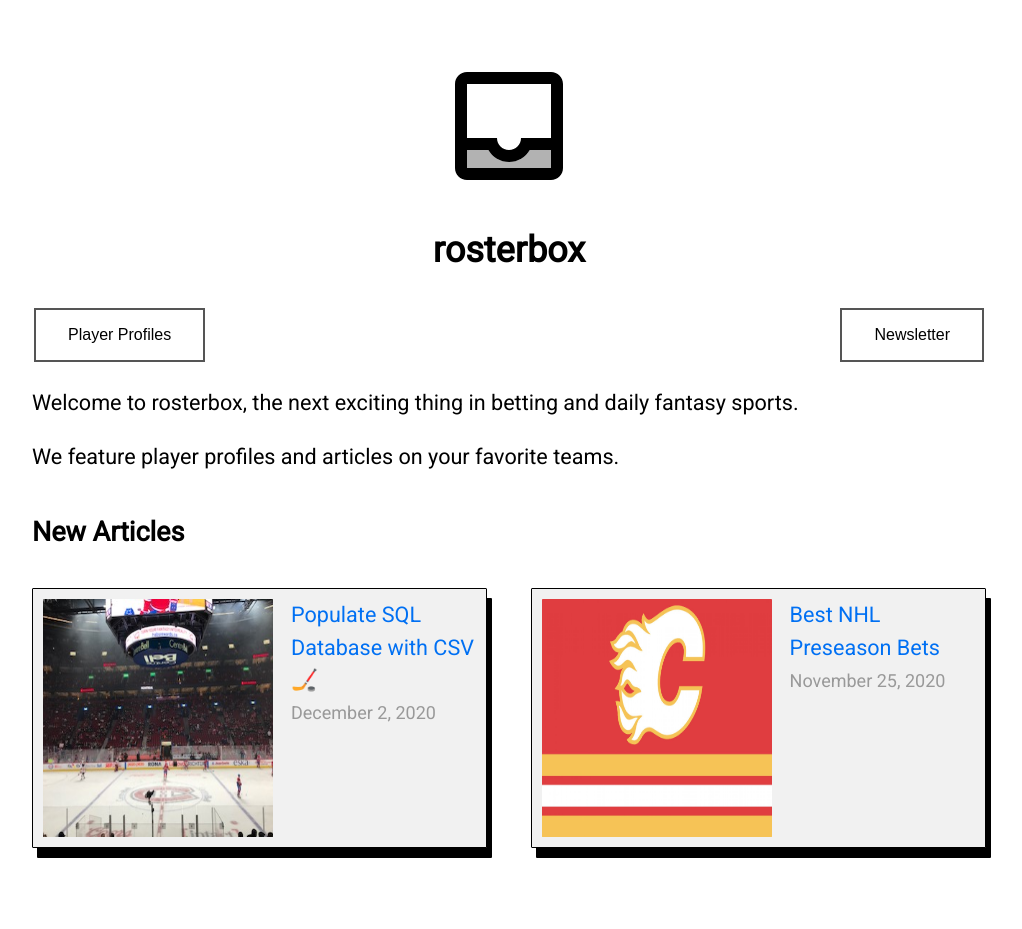
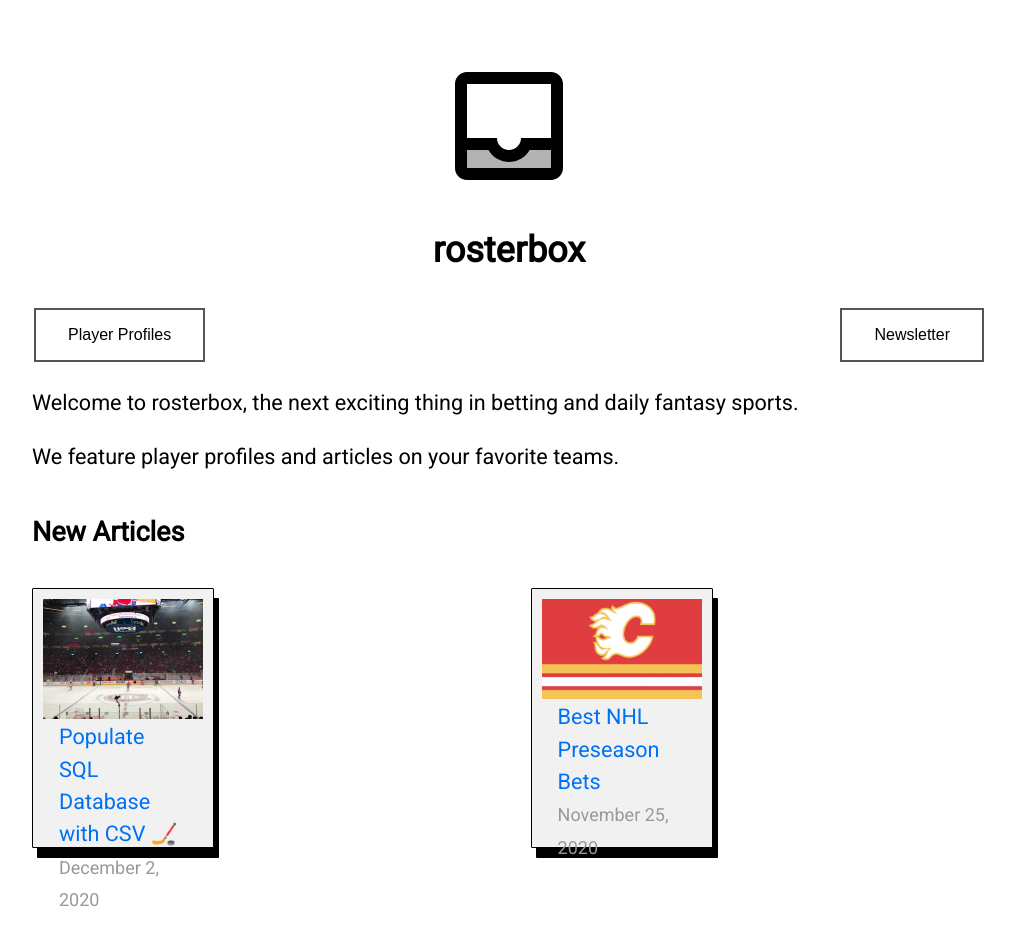
Before and after one commit to edwardz8/next-dfs-blog, a Next.js app: page / in a window 1280 px wide. Shown: the top 929 px of the page, without its empty margins (131-1153 px from the left). Built offline with nearby package versions, Linux system fonts and the light colour scheme.

Commit message:
css changes

```diff
--- a/pages/index.js
+++ b/pages/index.js
@@ -41,7 +41,7 @@ export default function Home({ allPostsData }) {
             <Link href="/posts/[id]" as={`/posts/${id}`}>
             <div className={utilStyles.listItem} key={id}>
                <img src={thumbnail} className={utilStyles.listImg} />
-               <div>
+               <div className={utilStyles.listItemContainer}>
                   <a>{title}</a>
               <br />
               <small className={utilStyles.lightText}>
--- a/styles/utils.module.css
+++ b/styles/utils.module.css
@@ -83,7 +83,7 @@
 
   .listItem {
     margin: 1rem 0 1.25rem;
-    display: flex;
+    width: 40%;
     background-color: #f1f1f1;
     border-radius: 1px;
     border: 1px solid;
@@ -98,15 +98,17 @@
     box-shadow: 8px 12px #2a2a2a;
   }
 
+  .listItemContainer {
+    padding: 2px 16px;
+  }
+
   .playerItem:hover {
     background: rgb(2,0,36);
     background: linear-gradient(90deg, rgba(2,0,36,1) 0%, rgba(180,180,180,1) 0%, rgba(246,0,0,1) 100%);
   }
 
   .listImg {
-    max-width: 230px;
-    margin-right: 1rem;
-    border-radius: .4px;
+    width: 100%;
   }
 
   .lightText {
@@ -120,4 +122,7 @@
     .playerFlex {
       flex-wrap: wrap;
     }
+    .playerItem {
+      max-height: 300px;
+    }
    }
```
